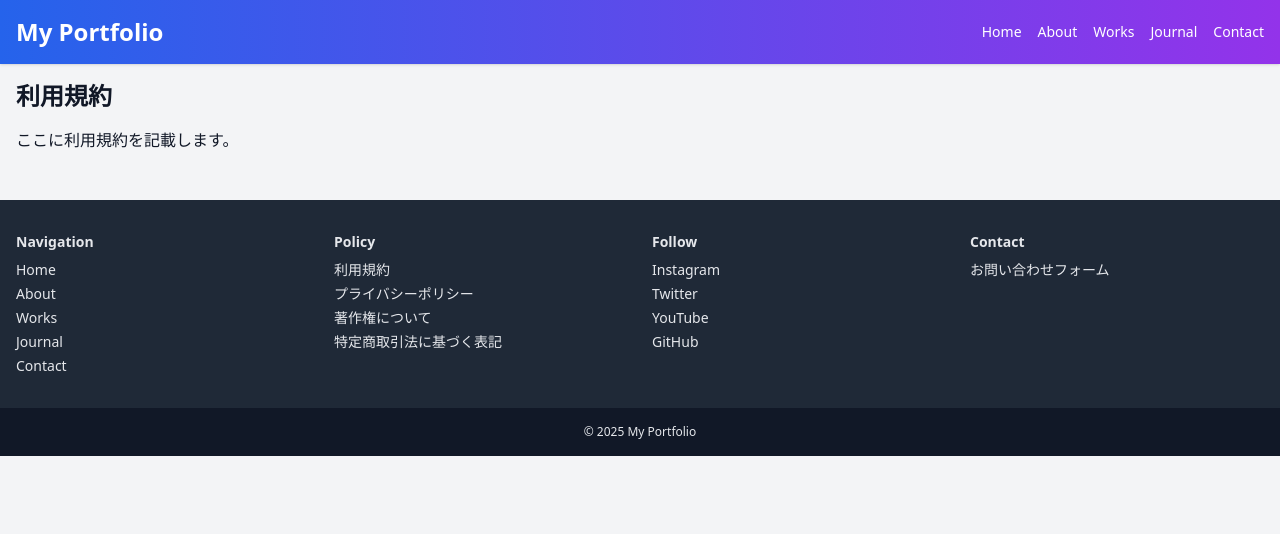
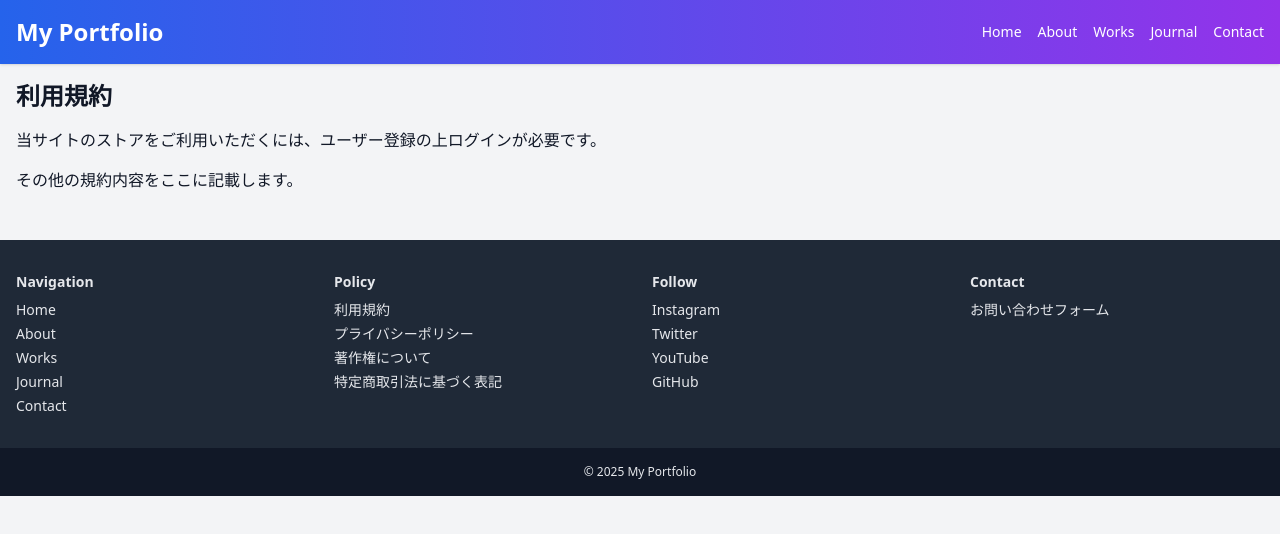
Before and after one commit to maruyamamasaya/Portfolio, a Next.js app: page /policy/terms in a window 1280 px wide. Shown: the top 534 px of the page. Built offline with nearby package versions, Linux system fonts and the light colour scheme.

Commit message:
Add Japanese not-found page and update terms

```diff
--- /dev/null
+++ b/src/app/not-found.tsx
@@ -0,0 +1,13 @@
+import Link from 'next/link';
+
+export default function NotFound() {
+  return (
+    <div className="text-center py-16">
+      <h1 className="text-2xl font-bold mb-4">ページが見つかりません</h1>
+      <p className="mb-4">お探しのページは存在しないか、移動しました。</p>
+      <Link href="/" className="text-blue-600 hover:underline">
+        ホームに戻る
+      </Link>
+    </div>
+  );
+}
--- a/src/app/policy/terms/page.tsx
+++ b/src/app/policy/terms/page.tsx
@@ -2,7 +2,10 @@ export default function Terms() {
   return (
     <div>
       <h1 className="text-2xl font-bold mb-4">利用規約</h1>
-      <p>ここに利用規約を記載します。</p>
+      <p className="mb-4">
+        当サイトのストアをご利用いただくには、ユーザー登録の上ログインが必要です。
+      </p>
+      <p>その他の規約内容をここに記載します。</p>
     </div>
   );
 }
```
